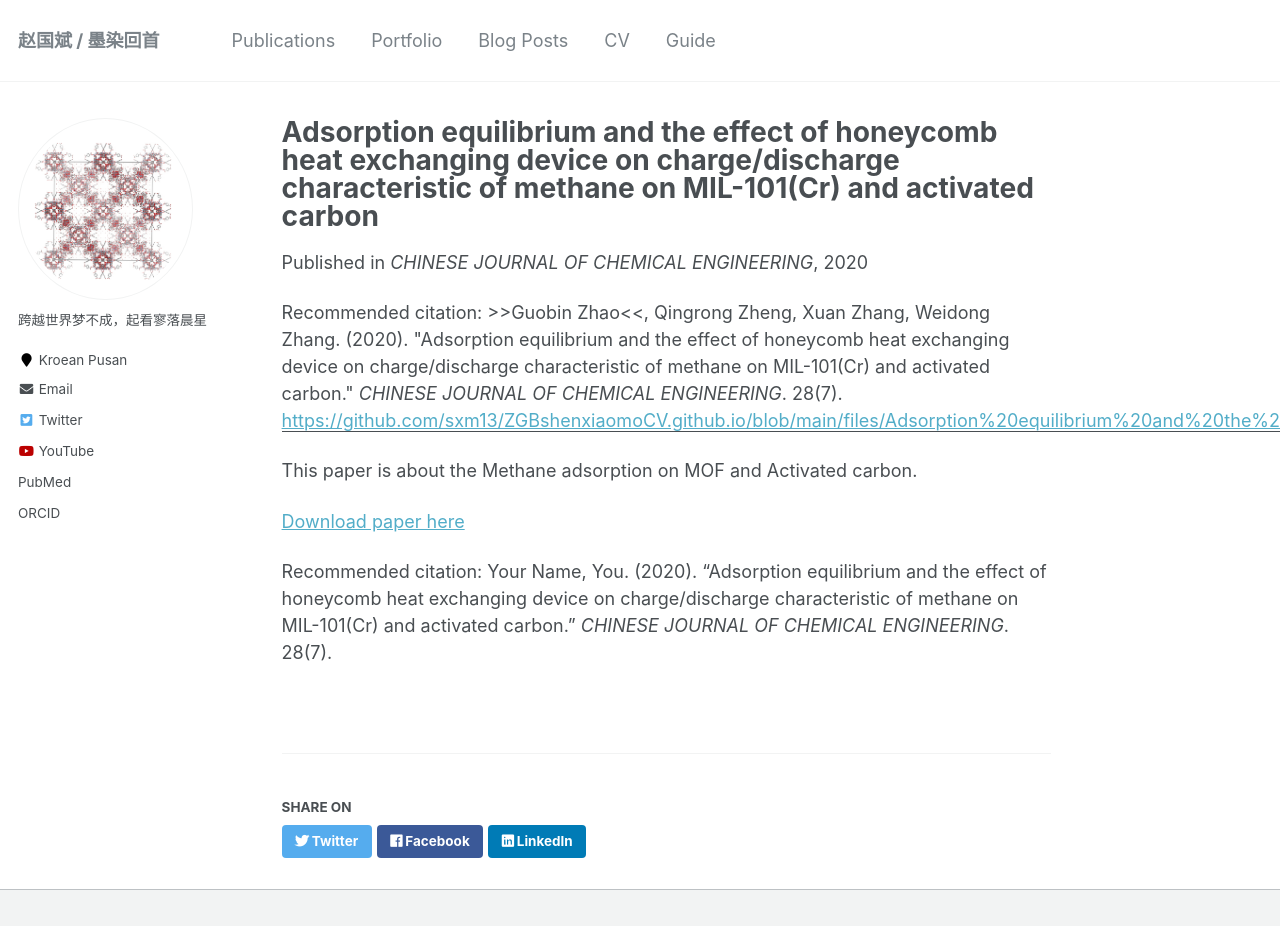
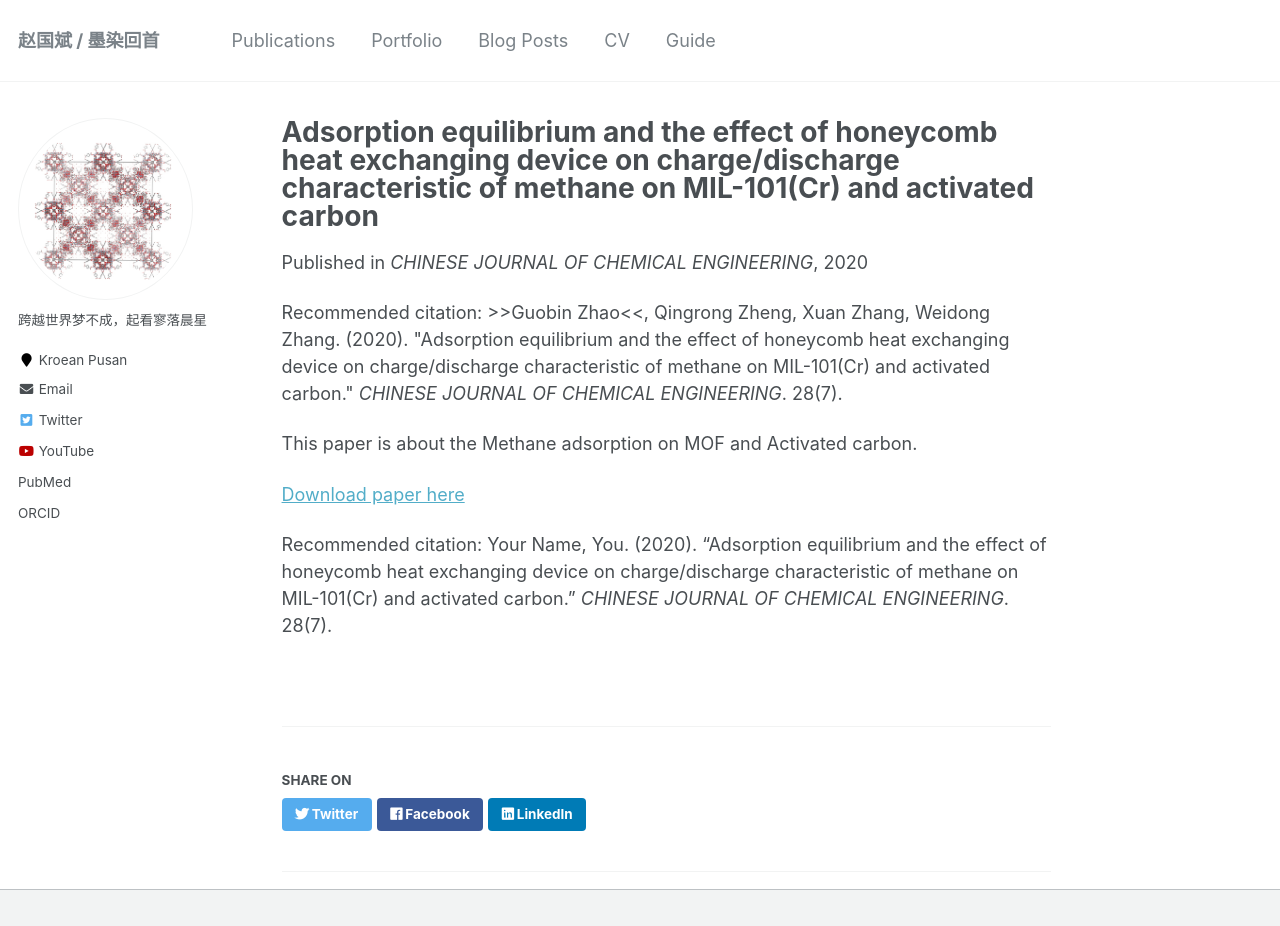
Before and after one commit to sxm13/ZGBshenxiaomoCV.github.io, a Jekyll site: the page built from _publications/2020-05-17-paper-title-number-2.md, in a window 1280 px wide and 1262 px high. Shown: the part 100-1026 px from the top of the window. Built offline with Jekyll 4.4.1, drawn with Linux system fonts in a browser that asks for light colours; some of the changed lines change nothing that is shown; grey boxes are pictures that could not be loaded.

Commit message:
Update 2020-05-17-paper-title-number-2.md

```diff
--- a/_publications/2020-05-17-paper-title-number-2.md
+++ b/_publications/2020-05-17-paper-title-number-2.md
@@ -5,7 +5,7 @@
 excerpt: 'This paper is about the Methane adsorption on MOF and Activated carbon'
 date: 2020-05-17
 venue: 'CHINESE JOURNAL OF CHEMICAL ENGINEERING'
-paperurl: 'https://github.com/sxm13/ZGBshenxiaomoCV.github.io/blob/main/files/Adsorption%20equilibrium%20and%20the%20effect%20of%20honeycomb%20heat%20exchanging.pdf'
+paperurl: ''
 citation: '>>Guobin Zhao<<, Qingrong Zheng, Xuan Zhang, Weidong Zhang. (2020). &quot;Adsorption equilibrium and the effect of honeycomb heat exchanging device on charge/discharge characteristic of methane on MIL-101(Cr) and activated carbon.&quot; <i>CHINESE JOURNAL OF CHEMICAL ENGINEERING</i>. 28(7).'
 ---
 This paper is about the Methane adsorption on MOF and Activated carbon.
```
